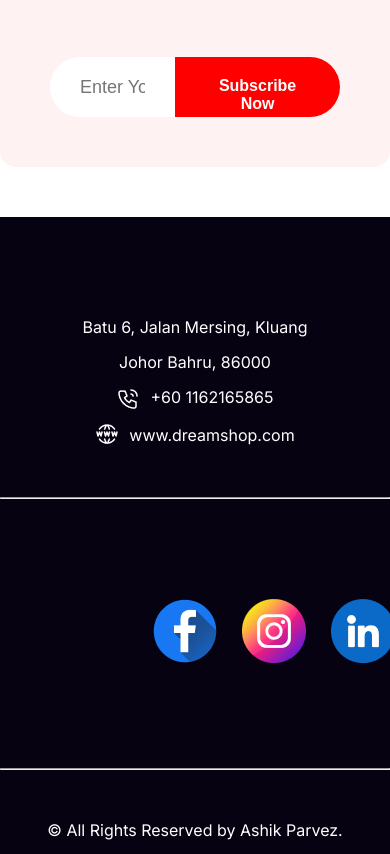
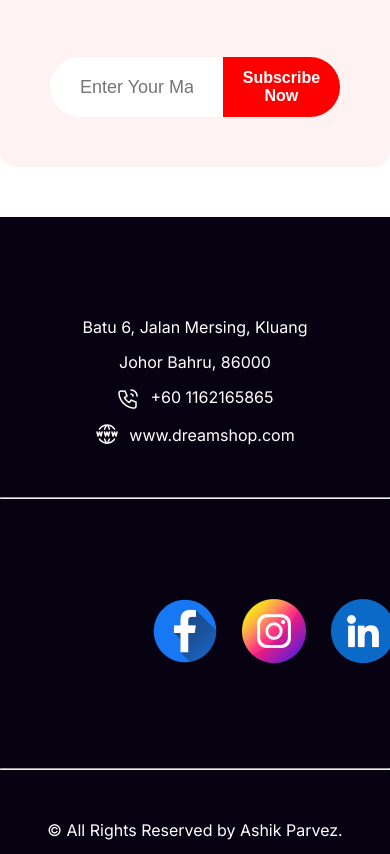
Before and after one commit to Ashikparvez89/assinment-1, a plain HTML site: page index.html in a window 390 px wide. Shown: the part 8208-9062 px from the top of the page. Drawn offline with Linux system fonts and the light colour scheme.

Commit message:
responsive added

```diff
--- a/style.css
+++ b/style.css
@@ -829,7 +829,11 @@ span {
         margin-bottom: 3em;
     }
     .newsletter-box input{
-        width: 30%;
+        width: 50%;
+    }
+    .newsletter-box button{
+        width: 50%;
+        padding: 10px;
     }
     .footer-info{
         flex-direction: column;
```
